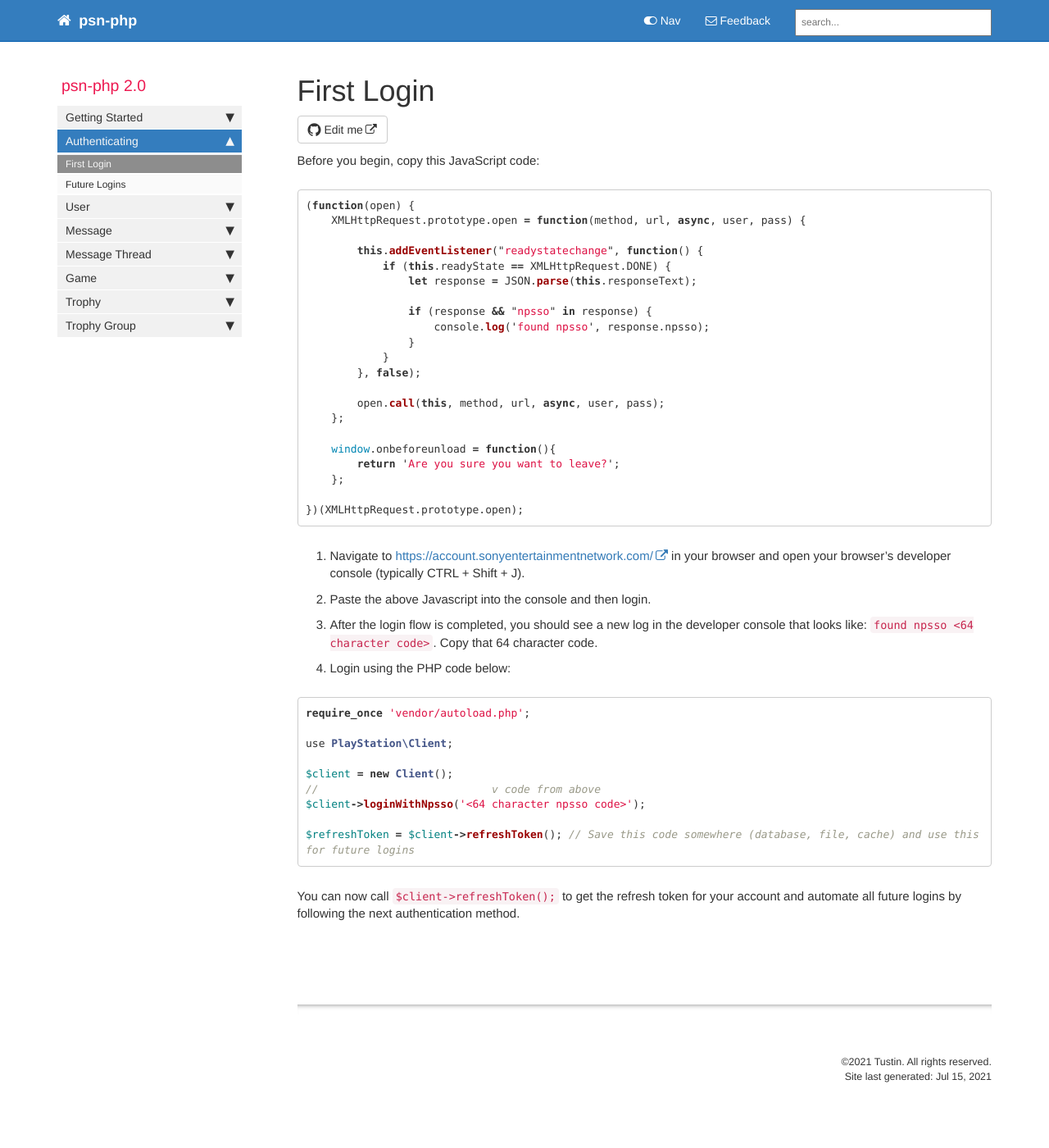
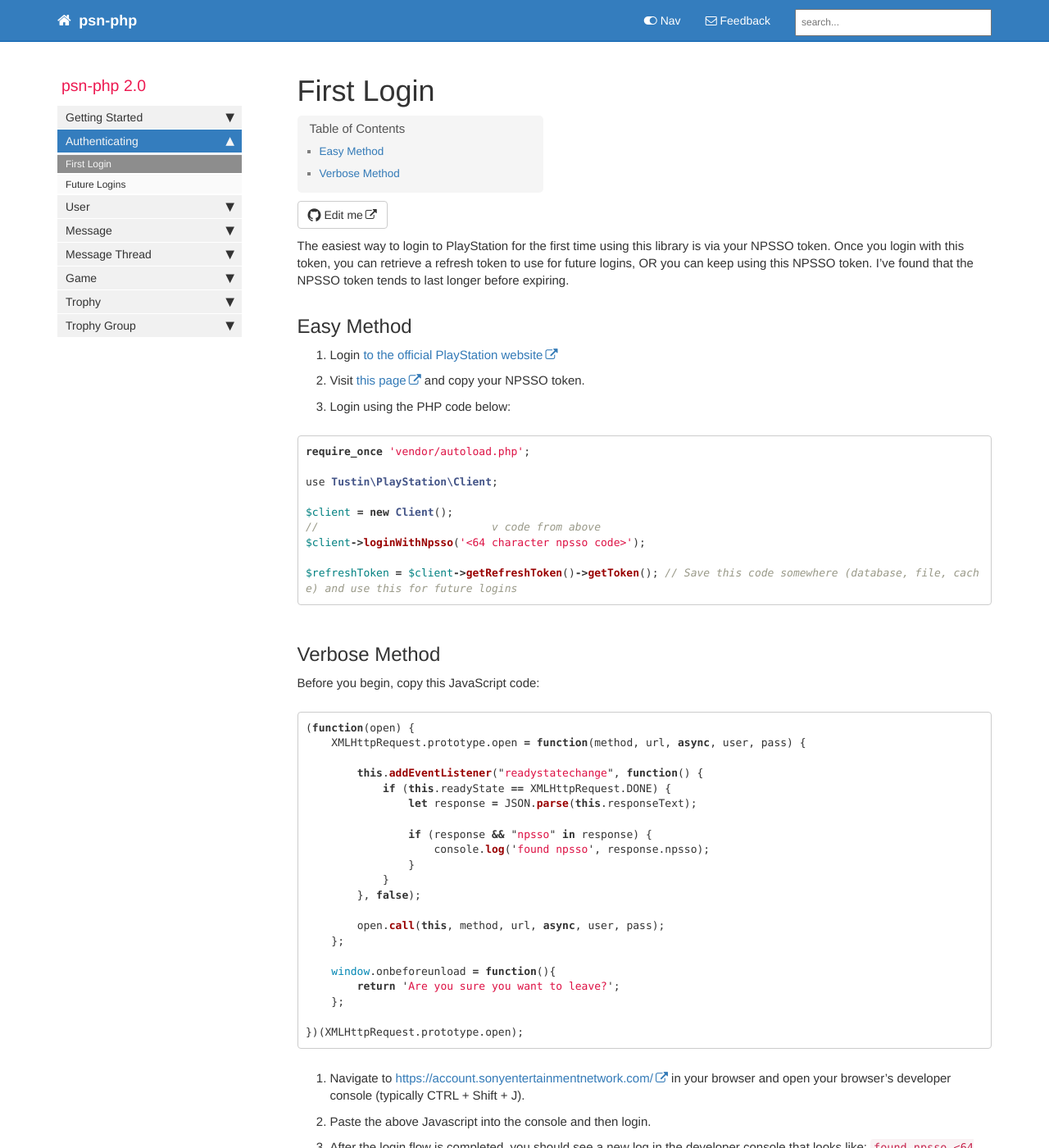
Before and after one commit to Tustin/psn-php, a Jekyll site: the page built from pages/mydoc/first_login.md, in a window 1280 px wide and 1400 px high. Shown: the whole window at 82% size. Built offline with Jekyll 4.4.1, drawn with Linux system fonts in a browser that asks for light colours; nearby versions of some CDN libraries; comment, search, counter and statistics services are not loaded; some of the changed text lies outside the part shown.

Commit message:
update login docs

````diff
--- a/Gemfile
+++ b/Gemfile
@@ -1,3 +1,5 @@
 source "https://rubygems.org"
 
 gem 'github-pages', group: :jekyll_plugins
+
+gem "webrick", "~> 1.7"
--- a/pages/mydoc/first_login.md
+++ b/pages/mydoc/first_login.md
@@ -4,6 +4,30 @@ sidebar: mydoc_sidebar
 permalink: first_login.html
 folder: mydoc
 ---
+
+
+The easiest way to login to PlayStation for the first time using this library is via your NPSSO token. Once you login with this token, you can retrieve a refresh token to use
+for future logins, OR you can keep using this NPSSO token. I've found that the NPSSO token tends to last longer before expiring.
+
+## Easy Method
+
+1. Login [to the official PlayStation website](https://www.playstation.com/)
+2. Visit [this page](https://ca.account.sony.com/api/v1/ssocookie) and copy your NPSSO token.
+3. Login using the PHP code below:
+
+```php
+require_once 'vendor/autoload.php';
+
+use Tustin\PlayStation\Client;
+
+$client = new Client();
+//                           v code from above
+$client->loginWithNpsso('<64 character npsso code>');
+
+$refreshToken = $client->getRefreshToken()->getToken(); // Save this code somewhere (database, file, cache) and use this for future logins
+```
+
+## Verbose Method
 
 Before you begin, copy this JavaScript code:
 
@@ -39,13 +63,11 @@ Before you begin, copy this JavaScript code:
 ```php
 require_once 'vendor/autoload.php';
 
-use PlayStation\Client;
+use Tustin\PlayStation\Client;
 
 $client = new Client();
 //                           v code from above
 $client->loginWithNpsso('<64 character npsso code>');
 
-$refreshToken = $client->refreshToken(); // Save this code somewhere (database, file, cache) and use this for future logins
+$refreshToken = $client->getRefreshToken()->getToken(); // Save this code somewhere (database, file, cache) and use this for future logins
 ```
-
-You can now call `$client->refreshToken();` to get the refresh token for your account and automate all future logins by following the next authentication method.
````
Also changed, not shown: pages/mydoc/future_logins.md (+2 -2 lines), Gemfile.lock.
